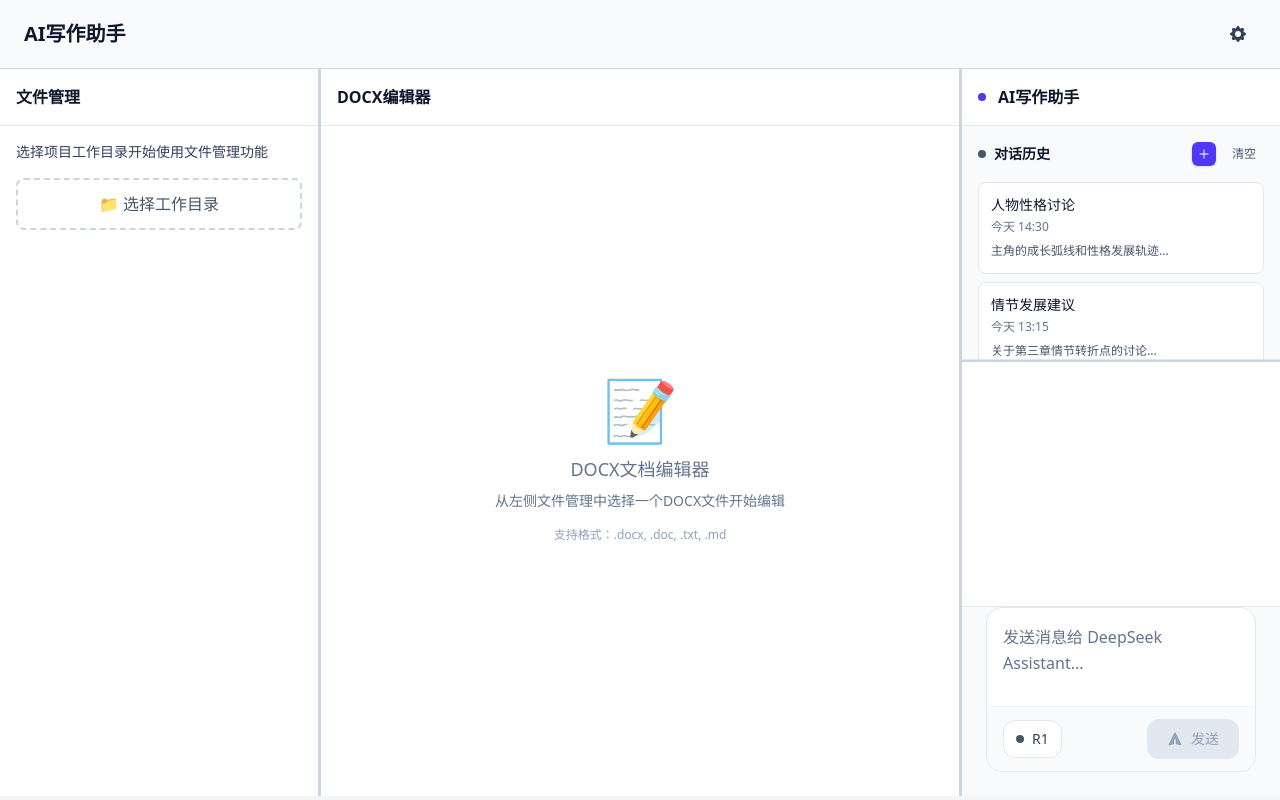
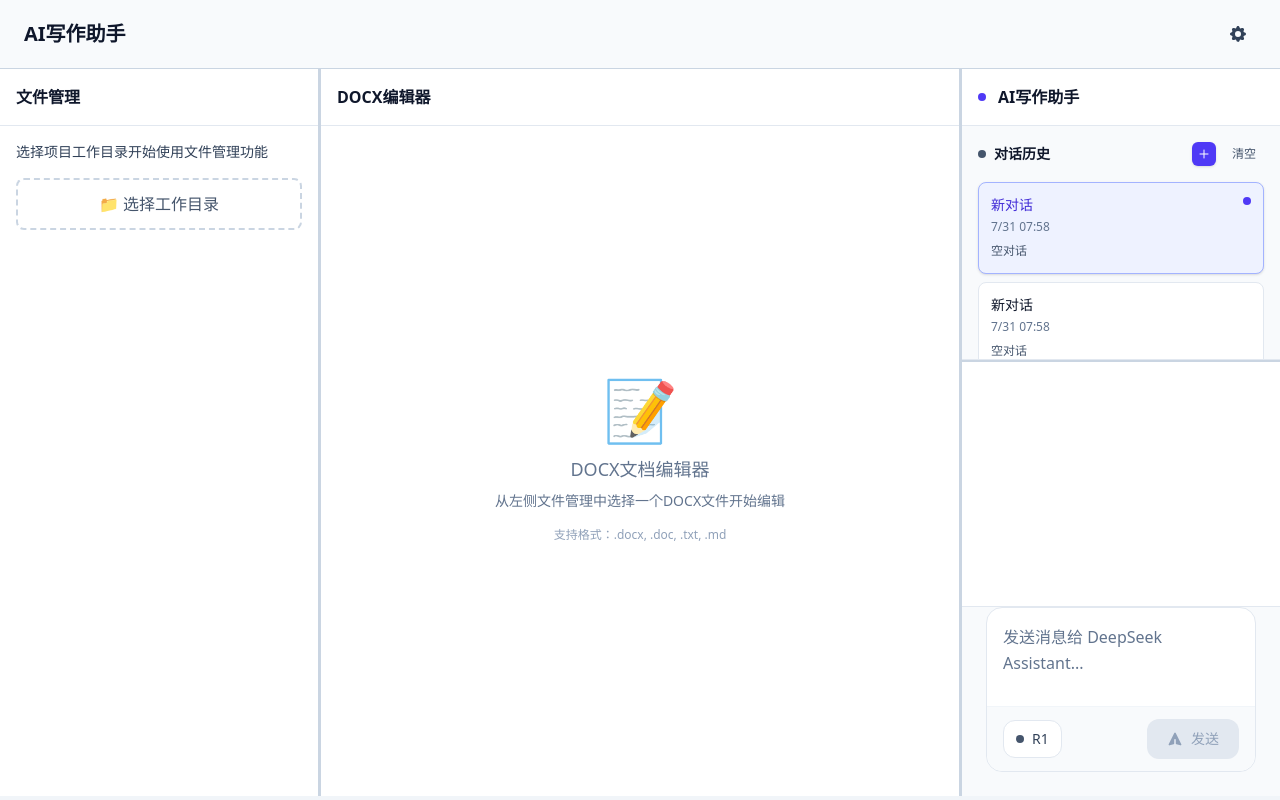
Before and after one commit to afigzb/windowAIChat, a React (Vite) app: page / in a window 1280 px wide. Built offline with nearby package versions, Linux system fonts and the light colour scheme.

Commit message:
实现历史记录功能

```diff
--- /dev/null
+++ b/src/chat/conversation-history.ts
@@ -0,0 +1,190 @@
+import { useState, useCallback, useEffect } from 'react'
+import storage from '../storage'
+import type { ConversationTree, FlatMessage } from './types'
+import { createInitialConversationTree } from './tree-utils'
+
+// 对话历史项的元数据
+export interface ConversationHistoryItem {
+  id: string
+  title: string
+  timestamp: Date
+  preview: string
+  conversationTree: ConversationTree
+  mode: 'v3' | 'r1'
+}
+
+// 对话历史管理器的返回类型
+export interface ConversationHistoryManager {
+  conversations: ConversationHistoryItem[]
+  currentConversationId: string | null
+  createNewConversation: (mode?: 'v3' | 'r1') => string
+  loadConversation: (id: string) => ConversationTree | null
+  updateConversation: (id: string, tree: ConversationTree) => void
+  deleteConversation: (id: string) => void
+  clearAllConversations: () => void
+  renameConversation: (id: string, newTitle: string) => void
+}
+
+const STORAGE_KEY = 'writing_conversation_history'
+
+// 生成对话标题（基于第一条用户消息）
+function generateTitle(tree: ConversationTree): string {
+  const messages = Array.from(tree.flatMessages.values())
+  const firstUserMessage = messages.find(msg => msg.role === 'user')
+  if (firstUserMessage) {
+    // 截取前30个字符作为标题
+    const title = firstUserMessage.content.substring(0, 30)
+    return title.length < firstUserMessage.content.length ? title + '...' : title
+  }
+  return '新对话'
+}
+
+// 生成预览文本（基于最后一条消息）
+function generatePreview(tree: ConversationTree): string {
+  const messages = Array.from(tree.flatMessages.values())
+  const sortedMessages = messages.sort((a, b) =>
+    new Date(b.timestamp).getTime() - new Date(a.timestamp).getTime()
+  )
+  const lastMessage = sortedMessages[0]
+  if (lastMessage) {
+    const preview = lastMessage.content.substring(0, 50)
+    return preview.length < lastMessage.content.length ? preview + '...' : preview
+  }
+  return '空对话'
+}
+
+export function useConversationHistory(): ConversationHistoryManager {
+  // 从存储加载对话历史
+  const [conversations, setConversations] = useState<ConversationHistoryItem[]>(() => {
+    try {
+      const saved = storage.loadGenericData<ConversationHistoryItem[]>(STORAGE_KEY, [])
+      // 反序列化日期对象
+      return saved.map(conv => ({
+        ...conv,
+        timestamp: new Date(conv.timestamp),
+        conversationTree: {
+          ...conv.conversationTree,
+          flatMessages: new Map(
+            Object.entries(conv.conversationTree.flatMessages as any).map(([id, msg]: [string, any]) => [
+              id,
+              { ...msg, timestamp: new Date(msg.timestamp) }
+            ])
+          )
+        }
+      }))
+    } catch (error) {
+      console.error('加载对话历史失败:', error)
+      return []
+    }
+  })
+
+  const [currentConversationId, setCurrentConversationId] = useState<string | null>(
+    conversations.length > 0 ? conversations[0].id : null
+  )
+
+  // 保存到存储
+  const saveToStorage = useCallback((convs: ConversationHistoryItem[]) => {
+    try {
+      // 序列化Map对象
+      const serializable = convs.map(conv => ({
+        ...conv,
+        conversationTree: {
+          ...conv.conversationTree,
+          flatMessages: Object.fromEntries(conv.conversationTree.flatMessages)
+        }
+      }))
+      storage.saveGenericData(STORAGE_KEY, serializable)
+    } catch (error) {
+      console.error('保存对话历史失败:', error)
+    }
+  }, [])
+
+  // 自动保存
+  useEffect(() => {
+    saveToStorage(conversations)
+  }, [conversations, saveToStorage])
+
+  // 创建新对话
+  const createNewConversation = useCallback((mode: 'v3' | 'r1' = 'r1'): string => {
+    const newId = `conv_${Date.now()}_${Math.random().toString(36).substr(2, 9)}`
+    const newConversation: ConversationHistoryItem = {
+      id: newId,
+      title: '新对话',
+      timestamp: new Date(),
+      preview: '空对话',
+      conversationTree: createInitialConversationTree(''),
+      mode
+    }
+
+    setConversations(prev => [newConversation, ...prev])
+    setCurrentConversationId(newId)
+    return newId
+  }, [])
+
+  // 加载对话
+  const loadConversation = useCallback((id: string): ConversationTree | null => {
+    const conversation = conversations.find(conv => conv.id === id)
+    if (conversation) {
+      setCurrentConversationId(id)
+      return conversation.conversationTree
+    }
+    return null
+  }, [conversations])
+
+  // 更新对话
+  const updateConversation = useCallback((id: string, tree: ConversationTree) => {
+    setConversations(prev => prev.map(conv => {
+      if (conv.id === id) {
+        return {
+          ...conv,
+          title: generateTitle(tree),
+          preview: generatePreview(tree),
+          timestamp: new Date(),
+          conversationTree: tree
+        }
+      }
+      return conv
+    }))
+  }, [])
+
+  // 删除对话
+  const deleteConversation = useCallback((id: string) => {
+    setConversations(prev => {
+      const filtered = prev.filter(conv => conv.id !== id)
+      // 如果删除的是当前对话，切换到第一个对话
+      if (currentConversationId === id && filtered.length > 0) {
+        setCurrentConversationId(filtered[0].id)
+      } else if (filtered.length === 0) {
+        setCurrentConversationId(null)
+      }
+      return filtered
+    })
+  }, [currentConversationId])
+
+  // 清空所有对话
+  const clearAllConversations = useCallback(() => {
+    setConversations([])
+    setCurrentConversationId(null)
+  }, [])
+
+  // 重命名对话
+  const renameConversation = useCallback((id: string, newTitle: string) => {
+    setConversations(prev => prev.map(conv => {
+      if (conv.id === id) {
+        return { ...conv, title: newTitle }
+      }
+      return conv
+    }))
+  }, [])
+
+  return {
+    conversations,
+    currentConversationId,
+    createNewConversation,
+    loadConversation,
+    updateConversation,
+    deleteConversation,
+    clearAllConversations,
+    renameConversation
+  }
+}
--- a/src/chat/index.ts
+++ b/src/chat/index.ts
@@ -17,3 +17,6 @@ export * from './branch-manager'
 // 导出UI组件
 export * from './components'
 export { MarkdownRenderer } from './MarkdownRenderer'
+
+// 导出对话历史管理
+export * from './conversation-history'
--- a/src/writing/WritingPage.tsx
+++ b/src/writing/WritingPage.tsx
@@ -4,6 +4,7 @@ import { DEFAULT_CONFIG } from '../chat/api'
 import { MessageBubble, AISettings, ChatInputArea } from '../chat/components'
 import { useConversationManager } from '../chat/conversation-manager'
 import { useBranchManager } from '../chat/branch-manager'
+import { useConversationHistory } from '../chat/conversation-history'
 import { FileTreePanel } from './components/FileTreePanel'
 import { DocxEditor } from './components/DocxEditor'
 import { Panel, PanelGroup, PanelResizeHandle } from 'react-resizable-panels'
@@ -57,6 +58,9 @@ export default function WritingPage() {
   const [showSettings, setShowSettings] = useState(false)
   const [selectedFile, setSelectedFile] = useState<string | null>(null)
 
+  // 对话历史管理
+  const conversationHistory = useConversationHistory()
+
   // DOCX编辑器状态管理
   const {
     openFile,
@@ -93,6 +97,42 @@ export default function WritingPage() {
     conversationTree: conversationState.conversationTree,
     updateActivePath: conversationActions.updateActivePath
   })
+
+  // 当前选中的对话 ID
+  const [currentConversationId, setCurrentConversationId] = useState<string | null>(
+    conversationHistory.currentConversationId
+  )
+
+  // 初始化第一次加载
+  useEffect(() => {
+    if (!currentConversationId) {
+      if (conversationHistory.conversations.length === 0) {
+        // 没有任何对话，创建一个新的
+        const newId = conversationHistory.createNewConversation(currentMode)
+        setCurrentConversationId(newId)
+      } else {
+        // 有对话历史，选择第一个
+        setCurrentConversationId(conversationHistory.conversations[0].id)
+      }
+    }
+  }, [])
+
+  // 加载对话内容
+  useEffect(() => {
+    if (currentConversationId) {
+      const loadedTree = conversationHistory.loadConversation(currentConversationId)
+      if (loadedTree) {
+        conversationActions.updateConversationTree(loadedTree.flatMessages, loadedTree.activePath)
+      }
+    }
+  }, [currentConversationId])
+
+  // 当对话树更新时，同步到历史记录
+  useEffect(() => {
+    if (currentConversationId && conversationState.conversationTree.flatMessages.size > 0) {
+      conversationHistory.updateConversation(currentConversationId, conversationState.conversationTree)
+    }
+  }, [conversationState.conversationTree])
 
   // 自动滚动到底部
   useEffect(() => {
@@ -311,46 +351,93 @@ export default function WritingPage() {
                             <h3 className="text-sm font-semibold text-slate-900">对话历史</h3>
                           </div>
                           <div className="flex items-center gap-2">
-                            <button className="p-1.5 bg-indigo-600 text-white rounded-md hover:bg-indigo-700 transition-colors shadow-sm" title="新建对话">
+                            <button
+                              onClick={() => {
+                                const newId = conversationHistory.createNewConversation(currentMode)
+                                setCurrentConversationId(newId)
+                                // 清空当前对话树，准备新对话
+                                conversationActions.updateConversationTree(new Map(), [])
+                              }}
+                              className="p-1.5 bg-indigo-600 text-white rounded-md hover:bg-indigo-700 transition-colors shadow-sm"
+                              title="新建对话"
+                            >
                               <svg className="w-3 h-3" fill="none" stroke="currentColor" viewBox="0 0 24 24">
                                 <path strokeLinecap="round" strokeLinejoin="round" strokeWidth={2} d="M12 4v16m8-8H4" />
                               </svg>
                             </button>
-                            <button className="text-xs text-slate-600 hover:text-slate-900 px-2 py-1 rounded hover:bg-white transition-colors">清空</button>
+                            <button
+                              onClick={() => {
+                                if (confirm('确定要清空所有对话历史吗？')) {
+                                  conversationHistory.clearAllConversations()
+                                  // 创建新对话
+                                  const newId = conversationHistory.createNewConversation(currentMode)
+                                  setCurrentConversationId(newId)
+                                  conversationActions.updateConversationTree(new Map(), [])
+                                }
+                              }}
+                              className="text-xs text-slate-600 hover:text-slate-900 px-2 py-1 rounded hover:bg-white transition-colors"
+                            >
+                              清空
+                            </button>
                           </div>
                         </div>
 
                         {/* 历史对话列表 */}
                         <div className="space-y-2">
-                          <div className="group p-3 bg-white rounded-lg border border-slate-200 cursor-pointer hover:border-indigo-300 hover:shadow-sm transition-all duration-200">
-                            <div className="flex items-start justify-between">
-                              <div className="flex-1">
-                                <div className="text-sm font-medium text-slate-900 group-hover:text-indigo-700">人物性格讨论</div>
-                                <div className="text-xs text-slate-500 mt-1">今天 14:30</div>
-                                <div className="text-xs text-slate-600 mt-1.5 leading-relaxed">主角的成长弧线和性格发展轨迹...</div>
-                              </div>
+                          {conversationHistory.conversations.length === 0 ? (
+                            <div className="text-center py-8 text-slate-500 text-sm">
+                              暂无对话历史
                             </div>
-                          </div>
+                          ) : (
+                            conversationHistory.conversations.map((conv) => {
+                              const isActive = conv.id === currentConversationId
+                              const timeStr = new Date(conv.timestamp).toLocaleString('zh-CN', {
+                                hour: '2-digit',
+                                minute: '2-digit',
+                                month: 'numeric',
+                                day: 'numeric'
+                              })
 
-                          <div className="group p-3 bg-white rounded-lg border border-slate-200 cursor-pointer hover:border-indigo-300 hover:shadow-sm transition-all duration-200">
-                            <div className="flex items-start justify-between">
-                              <div className="flex-1">
-                                <div className="text-sm font-medium text-slate-900 group-hover:text-indigo-700">情节发展建议</div>
-                                <div className="text-xs text-slate-500 mt-1">今天 13:15</div>
-                                <div className="text-xs text-slate-600 mt-1.5 leading-relaxed">关于第三章情节转折点的讨论...</div>
-                              </div>
-                            </div>
-                          </div>
-
-                          <div className="group p-3 bg-white rounded-lg border border-slate-200 cursor-pointer hover:border-indigo-300 hover:shadow-sm transition-all duration-200">
-                            <div className="flex items-start justify-between">
-                              <div className="flex-1">
-                                <div className="text-sm font-medium text-slate-900 group-hover:text-indigo-700">世界观设定</div>
-                                <div className="text-xs text-slate-500 mt-1">今天 11:45</div>
-                                <div className="text-xs text-slate-600 mt-1.5 leading-relaxed">故事背景和世界观的细节完善...</div>
-                              </div>
-                            </div>
-                          </div>
+                              return (
+                                <div
+                                  key={conv.id}
+                                  onClick={() => {
+                                    if (conv.id !== currentConversationId) {
+                                      setCurrentConversationId(conv.id)
+                                      const tree = conversationHistory.loadConversation(conv.id)
+                                      if (tree) {
+                                        conversationActions.updateConversationTree(tree.flatMessages, tree.activePath)
+                                      }
+                                    }
+                                  }}
+                                  className={`group p-3 rounded-lg border cursor-pointer transition-all duration-200 ${
+                                    isActive
+                                      ? 'bg-indigo-50 border-indigo-300 shadow-sm'
+                                      : 'bg-white border-slate-200 hover:border-indigo-300 hover:shadow-sm'
+                                  }`}
+                                >
+                                  <div className="flex items-start justify-between">
+                                    <div className="flex-1 min-w-0">
+                                      <div className={`text-sm font-medium truncate ${
+                                        isActive ? 'text-indigo-700' : 'text-slate-900 group-hover:text-indigo-700'
+                                      }`}>
+                                        {conv.title}
+                                      </div>
+                                      <div className="text-xs text-slate-500 mt-1">{timeStr}</div>
+                                      <div className="text-xs text-slate-600 mt-1.5 leading-relaxed truncate">
+                                        {conv.preview}
+                                      </div>
+                                    </div>
+                                    {isActive && (
+                                      <div className="ml-2 mt-0.5">
+                                        <div className="w-2 h-2 bg-indigo-600 rounded-full"></div>
+                                      </div>
+                                    )}
+                                  </div>
+                                </div>
+                              )
+                            })
+                          )}
                         </div>
                       </div>
                     </div>
```
